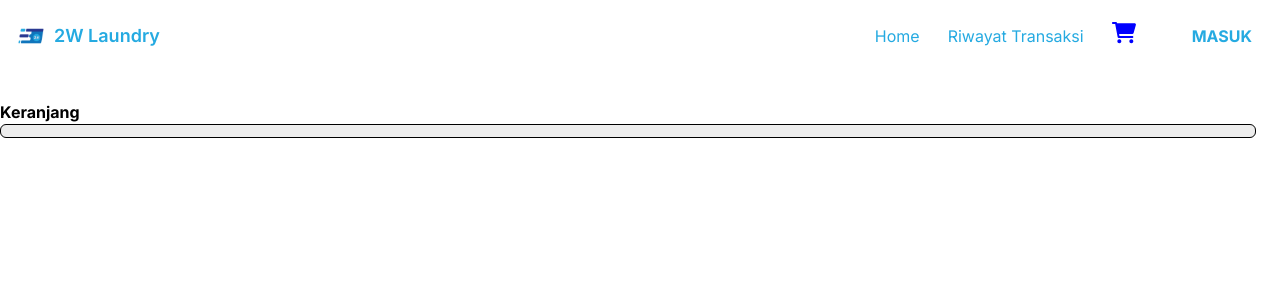
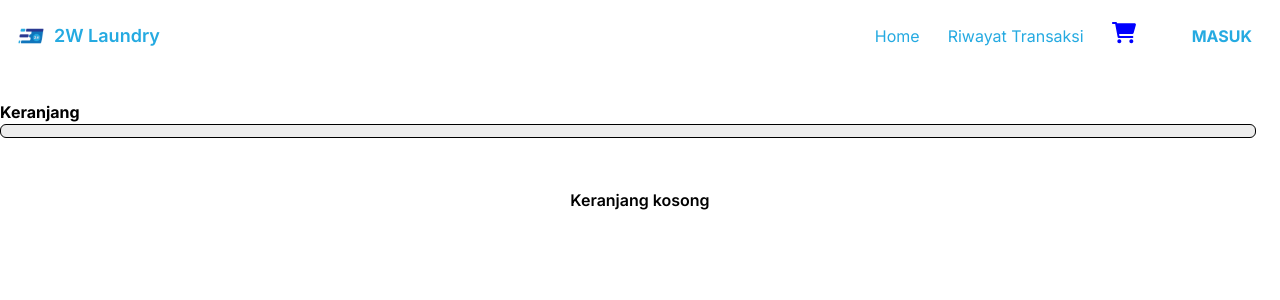
Before and after one commit to rasyadanfz/Wasche-waschen, a Next.js app: page /cart in a window 1280 px wide. Shown: the top 300 px of the page. Built offline with nearby package versions, Linux system fonts and the light colour scheme; no server answers.

Commit message:
fucking error in the retarded CartPage

```diff
--- a/src/app/cart/components/CartPage.tsx
+++ b/src/app/cart/components/CartPage.tsx
@@ -66,17 +66,24 @@ export default function Keranjang() {
         </div>
         <div className="container mx-auto flex flex-col gap-4">
             {
-                dataKeranjang?.daftarPakaian !== null ?
-                    dataKeranjang?.daftarPakaian.forEach((item)=>{
+                dataKeranjang?.daftarPakaian !== null ?(
+                    dataKeranjang?.daftarPakaian.length > 0 ? (
+                    dataKeranjang?.daftarPakaian.forEach((item:Pakaian)=>{
+                        return (
                         <CardKeranjang
                             namaPakaian={item.nama}
                             kuantitas={item.count}
                             total_harga={item.harga}
-                        />
+                        />)
                     })
-                 :  <h2 className="font-semibold text-center">Keranjang Kosong</h2>
+                    ) : <h2 className="font-semibold text-center">Keranjang kosong</h2>
+                ):(
+                    <h2>NUL <BITCH></BITCH></h2>
+                )
 
             }
+
+
 
         </div>
 
```
